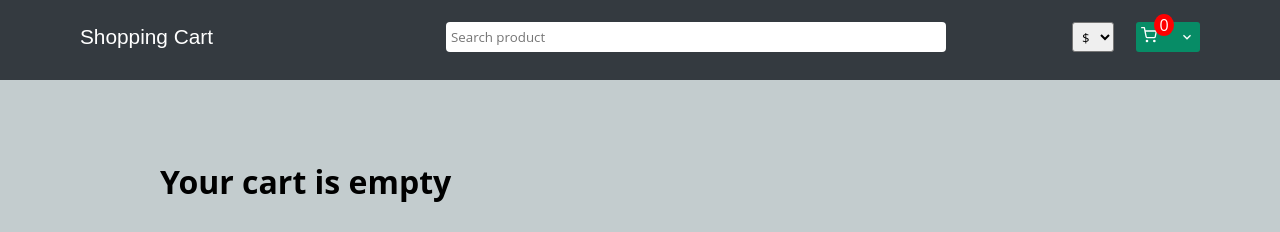
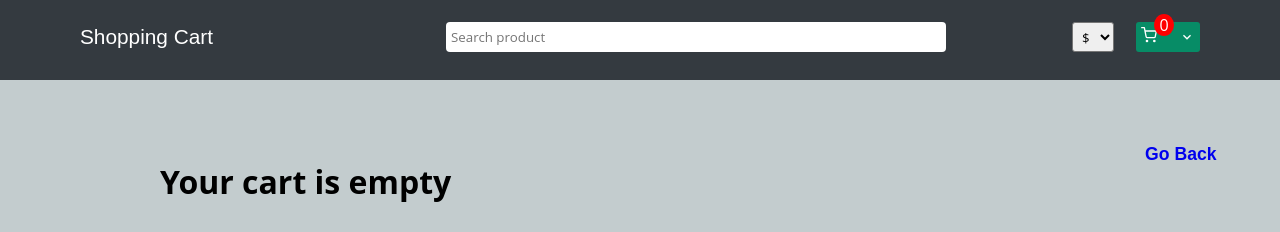
Before and after one commit to mikeyxx/miniStore, a React (Create React App) app: page /cart in a window 1280 px wide. Shown: the top 232 px of the page. Built offline with nearby package versions, Linux system fonts and the light colour scheme.

Commit message:
Update Cart.js

```diff
--- a/src/pages/Cart.js
+++ b/src/pages/Cart.js
@@ -1,6 +1,7 @@
 import React, { useEffect, useState } from "react";
 import { useSelector, useDispatch } from "react-redux";
 import * as AiIcons from "react-icons/ai";
+import { Link } from "react-router-dom";
 import {
   incrementCartItemQty,
   decrementCartItemQty,
@@ -22,6 +23,7 @@
   CartItemDecrementBtn,
   CartItemQty,
   CartItemIncrementBtn,
+  GoHomeButton
 } from "../components/styles";
 
 function Cart() {
@@ -119,6 +121,9 @@
           </CartPageItemButton>
         </CartPageItemSummary>
       </CartPageWrapper>
+      <GoHomeButton>
+        <Link to="/pdp">Go Back</Link>
+      </GoHomeButton>
     </CartPageContainer>
   );
 }
```
